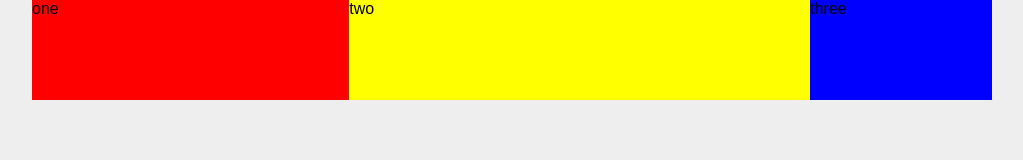
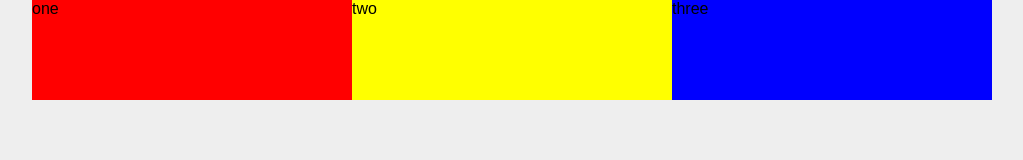
Before and after one commit to jojo-sexton/css-beginner, a plain HTML site: page index.html in a window 1280 px wide. Shown: the whole page, without its empty margins (128-1151 px from the left). Drawn offline with Linux system fonts and the light colour scheme.

Commit message:
when viewport is lower than 960px boxes started to shrink

```diff
--- a/index.html
+++ b/index.html
@@ -1,4 +1,25 @@
+
 <!DOCTYPE html>
+<html lang="en">
+<head>
+    <meta charset="UTF-8">
+    <meta http-equiv="X-UA-Compatible" content="IE=edge">
+    <meta name="viewport" content="width=device-width, initial-scale=1.0">
+    <title>flex box</title>
+    <link rel="stylesheet" href="styles.css">
+</head>
+<body>
+     <div class="wrapper">
+        <div class="flex-box">
+            <div class="box one">one</div>
+            <div class="box two">two</div>
+            <div class="box three">three</div>
+        </div>
+    </div>
+</body>
+</html>
+
+<!-- <!DOCTYPE html>
 <html lang="en">
 <head>
     <title>Flex box</title>
@@ -14,4 +35,4 @@
     </div>
 
 </body>
-</html>
+</html> -->
--- a/styles.css
+++ b/styles.css
@@ -8,9 +8,9 @@ body{
 }
 
 .wrapper{
-    margin: 0 auto;
     max-width: 960px;
     width:100%;
+    margin: 0 auto;
 }
 
 .flex-box{
@@ -20,21 +20,26 @@ body{
 
 .box {
     height: 100px;
-    min-width: 100px;
-    float: left;
+    width:320px;
+
 }
 
 .one{
     background: red;
-    flex-grow: 2;
+    flex-shrink: 1;
 }
 
 .two{
     background: yellow;
-    flex-grow: 3;
+    flex-shrink: 2;
+
+
 }
 
 .three{
     background: blue;
-    flex-grow: 1;
+    flex-shrink: 3;
+
+
+
 }
```
